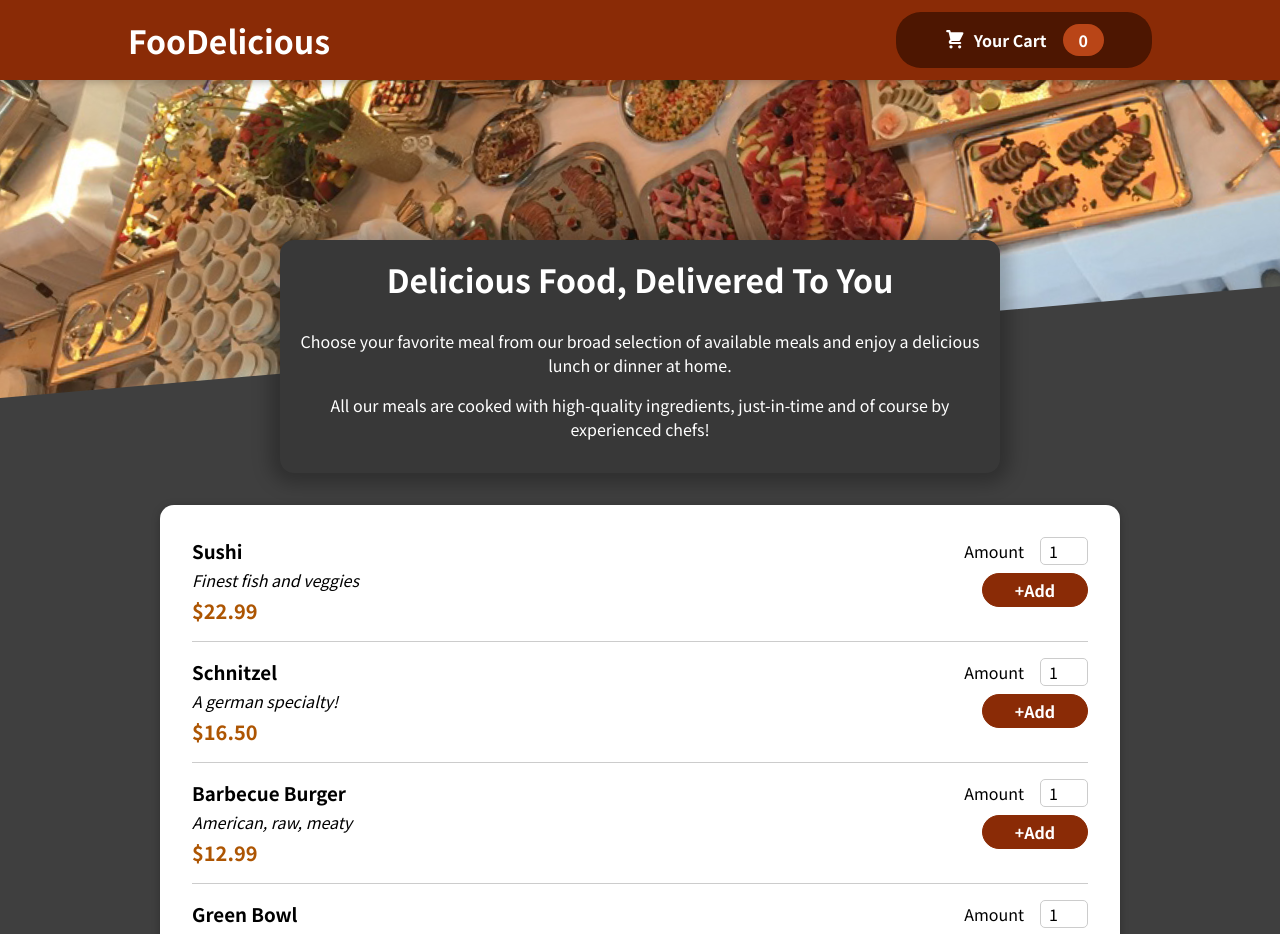
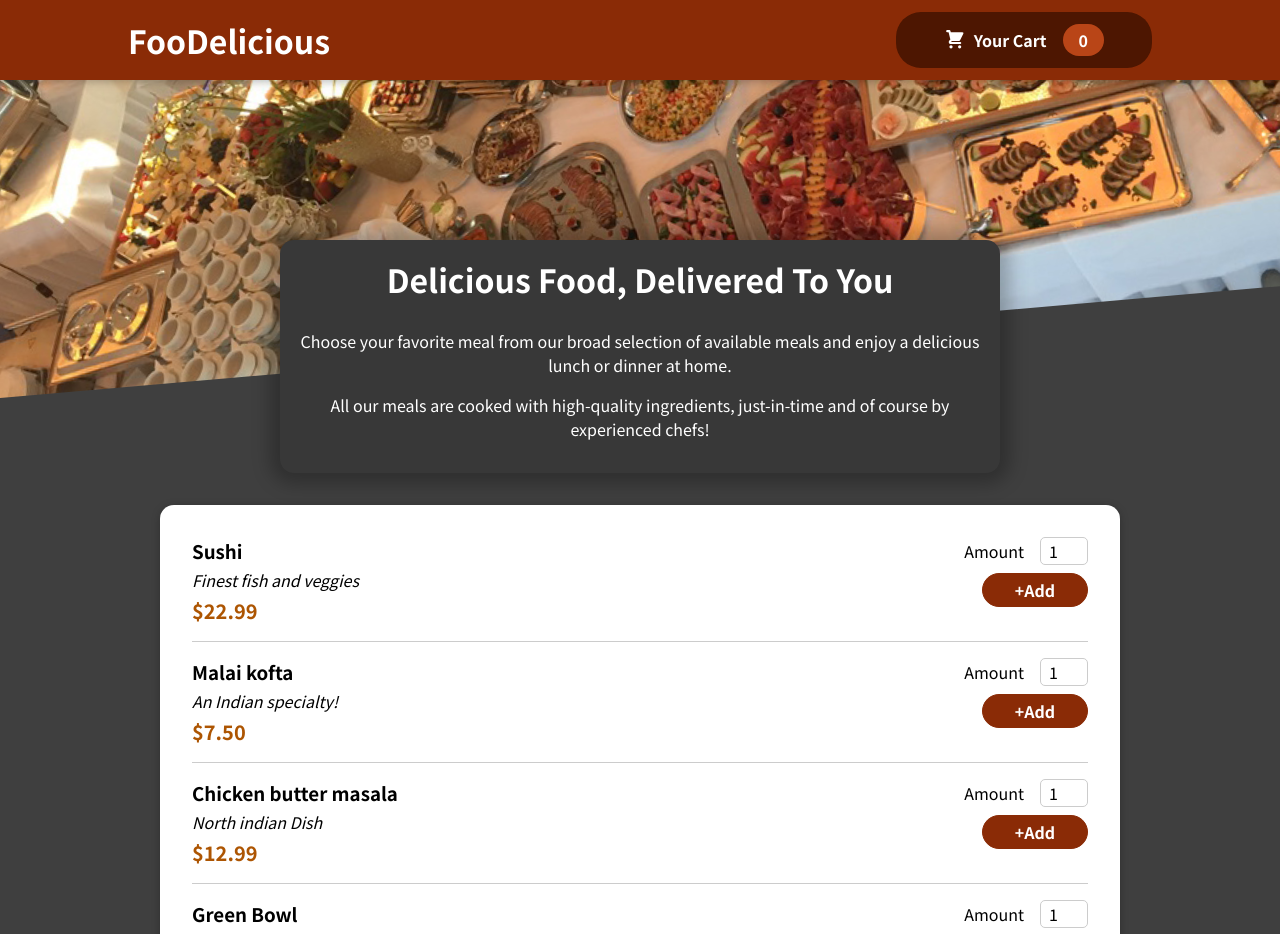
Before and after one commit to Krishnaayyappa/Foodelicious-App, a React (Create React App) app: page / in a window 1280 px wide. Shown: the top 934 px of the page. Built offline with nearby package versions, Linux system fonts and the light colour scheme.

Commit message:
changed the items of cart

```diff
--- a/src/components/Meals/MealsAvailable.js
+++ b/src/components/Meals/MealsAvailable.js
@@ -11,14 +11,14 @@ const DUMMY_MEALS = [
     },
     {
       id: 'm2',
-      name: 'Schnitzel',
-      description: 'A german specialty!',
-      price: 16.5,
+      name: 'Malai kofta',
+      description: 'An Indian specialty!',
+      price: 7.5,
     },
     {
       id: 'm3',
-      name: 'Barbecue Burger',
-      description: 'American, raw, meaty',
+      name: 'Chicken butter masala',
+      description: 'North indian Dish',
       price: 12.99,
     },
     {
```
Also changed, not shown: 1 other file (tests, documents, lock files or other folders).
